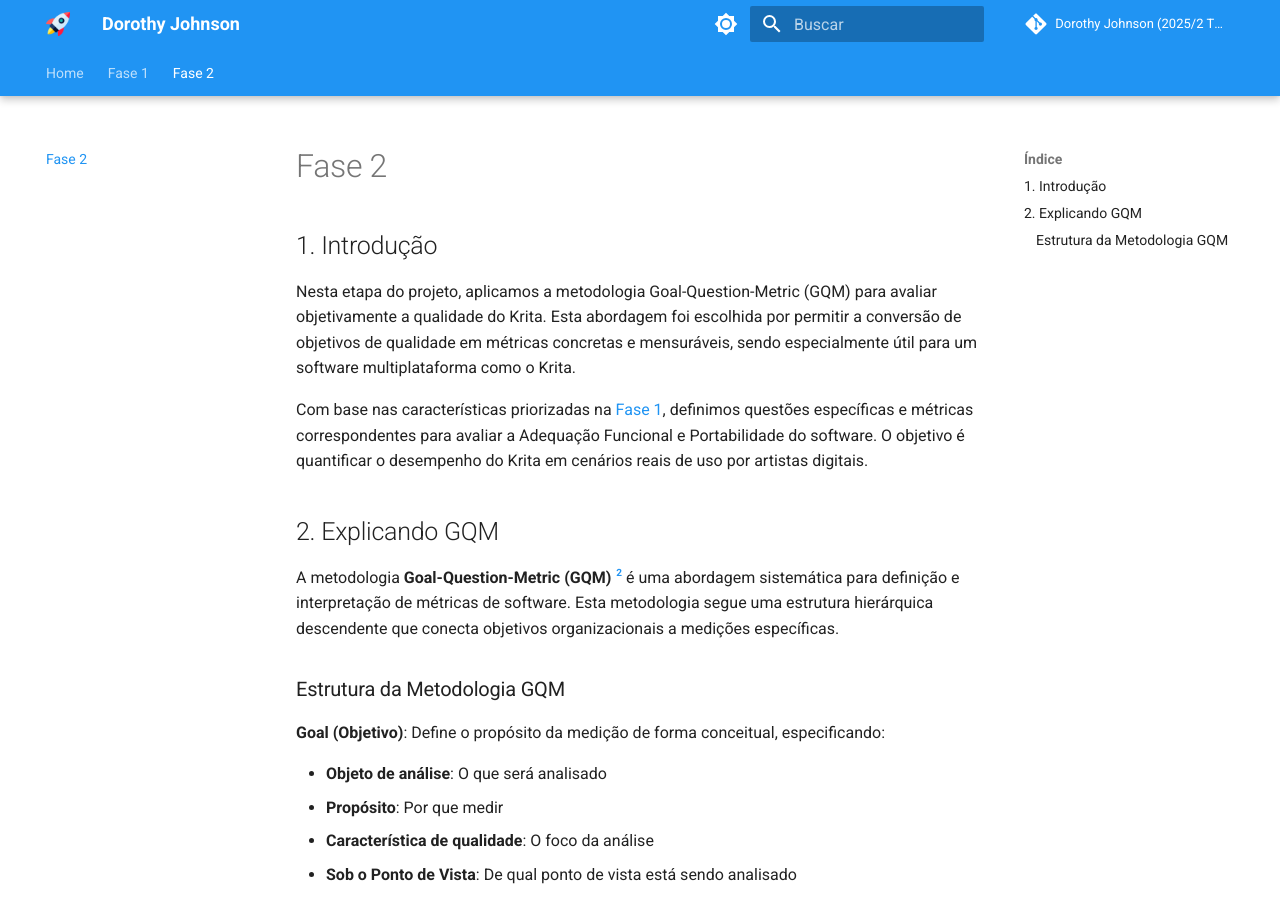
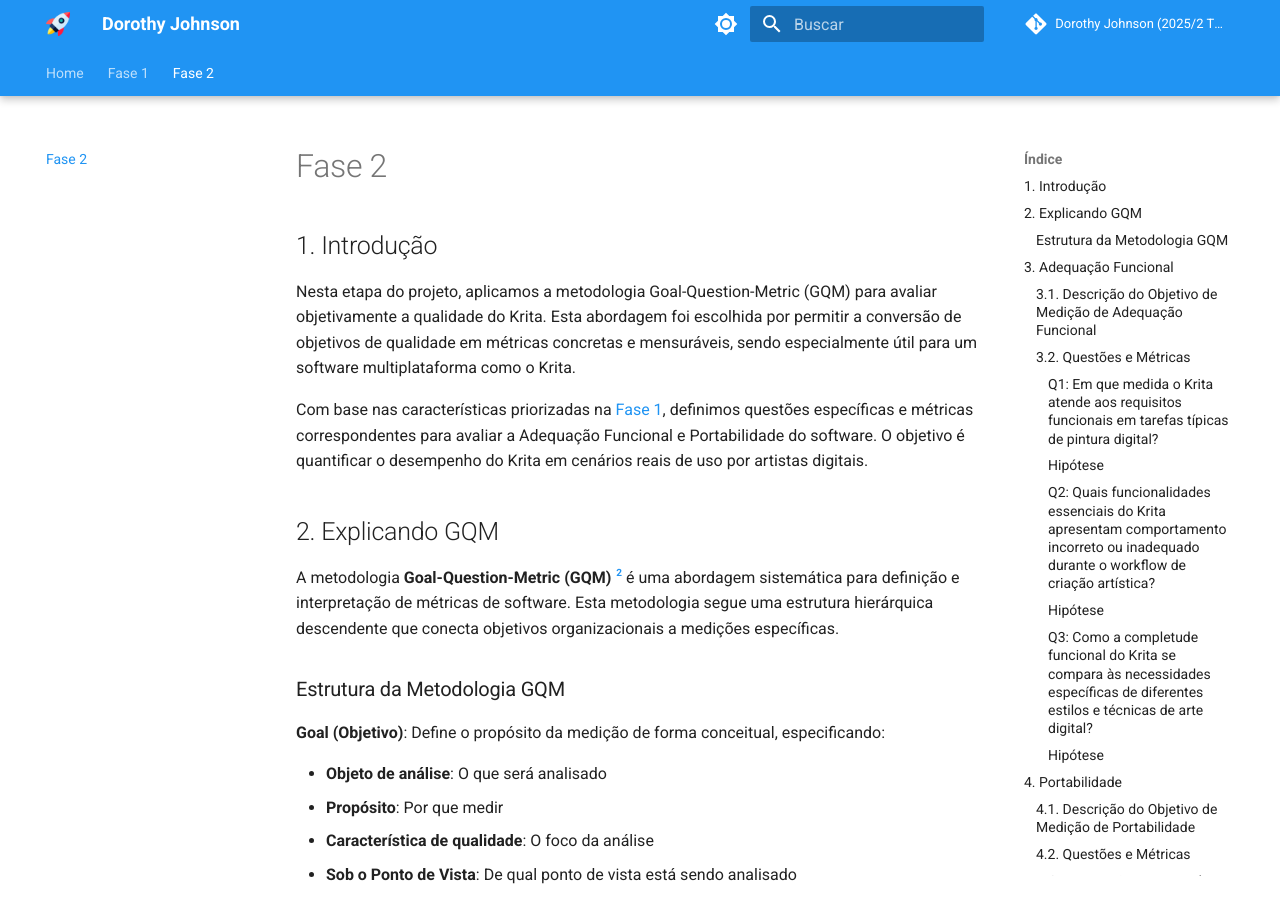
Before and after one commit to FCTE-Qualidade-de-Software-1/2025-2_T02_DOROTHY-JOHNSON, an MkDocs documentation site: the page built from docs/fase2/execucaoFase2.md, in a window 1280 px wide and 900 px high. Built offline with MkDocs 1.6.1 and Material for MkDocs 9.7.7, drawn with Linux system fonts in a browser that asks for light colours; comment, search, counter and statistics services are not loaded; some of the changed text lies outside the part shown.

Commit message:
fix: índices da página

```diff
--- a/docs/fase2/execucaoFase2.md
+++ b/docs/fase2/execucaoFase2.md
@@ -26,9 +26,9 @@
 
 <br>
 
-# 3. Adequação Funcional
+## 3. Adequação Funcional
 
-## 3.1. Descrição do Objetivo de Medição de Adequação Funcional
+### 3.1. Descrição do Objetivo de Medição de Adequação Funcional
 
 <font size="3"><p style="text-align: center">Tabela 1: Descrição do Objetivo de Medição de Adequação Funcional</p></font>
 
@@ -42,9 +42,9 @@
 
 <font size="3"><p style="text-align: center">Fonte: Adaptado de Basili e Weiss (1984). [^3] </p></font>
 
-## 3.2. Questões e Métricas
+### 3.2. Questões e Métricas
 
-### Q1: Em que medida o Krita atende aos requisitos funcionais em tarefas típicas de pintura digital?
+#### Q1: Em que medida o Krita atende aos requisitos funcionais em tarefas típicas de pintura digital?
 
 Para avaliar a completude funcional do Krita, utilizaremos a métrica de **Taxa de Completude Funcional (TCF)**, que mede o percentual de funcionalidades essenciais de pintura digital que estão implementadas e operacionais.
 
@@ -60,7 +60,7 @@
 **H1:** O Krita apresenta uma Taxa de Completude Funcional superior a 85% para tarefas essenciais de pintura digital (camadas, pincéis, exportação).
 
 
-### Q2: Quais funcionalidades essenciais do Krita apresentam comportamento incorreto ou inadequado durante o workflow de criação artística?
+#### Q2: Quais funcionalidades essenciais do Krita apresentam comportamento incorreto ou inadequado durante o workflow de criação artística?
 
 Para medir a correção funcional, utilizaremos a **Taxa de Correção Funcional (TCR)**, que avalia a proporção de funcionalidades que operam conforme especificado.
 
@@ -76,7 +76,7 @@
 **H2:** A Taxa de Correção Funcional do Krita é superior a 90% para funcionalidades core, demonstrando alta confiabilidade operacional.
 
 
-### Q3: Como a completude funcional do Krita se compara às necessidades específicas de diferentes estilos e técnicas de arte digital?
+#### Q3: Como a completude funcional do Krita se compara às necessidades específicas de diferentes estilos e técnicas de arte digital?
 
 Para avaliar a adequação funcional, utilizaremos o **Índice de Adequação às Tarefas (IAT)**, que mede o grau de alinhamento entre as funcionalidades oferecidas e as necessidades específicas dos workflows artísticos.
 
@@ -94,9 +94,9 @@
 
 <br>
 
-# 4. Portabilidade
+## 4. Portabilidade
 
-## 4.1. Descrição do Objetivo de Medição de Portabilidade
+### 4.1. Descrição do Objetivo de Medição de Portabilidade
 
 <font size="3"><p style="text-align: center">Tabela 2: Descrição do Objetivo de Medição de Portabilidade</p></font>
 
@@ -110,9 +110,9 @@
 
 <font size="3"><p style="text-align: center">Fonte: Adaptado de Basili e Weiss (1984). [^3]</p></font>
 
-## 4.2. Questões e Métricas
+### 4.2. Questões e Métricas
 
-### Q1: Em quais aspectos de portabilidade o Krita apresenta limitações para artistas digitais?
+#### Q1: Em quais aspectos de portabilidade o Krita apresenta limitações para artistas digitais?
 
 Para avaliar a adaptabilidade, utilizaremos a **Taxa de Adaptabilidade Multiplataforma (TAM)**, que mede a capacidade do software de funcionar consistentemente em diferentes sistemas operacionais.
 
@@ -128,7 +128,7 @@
 **H4:** A Taxa de Adaptabilidade Multiplataforma do Krita é superior a 85% entre Windows, Linux e macOS.
 
 
-### Q2: Qual é o grau de instalabilidade do Krita em diferentes sistemas operacionais e configurações de hardware?
+#### Q2: Qual é o grau de instalabilidade do Krita em diferentes sistemas operacionais e configurações de hardware?
 
 Para medir a instalabilidade, utilizaremos o **Tempo Médio de Instalação (TMI)** e a **Taxa de Sucesso de Instalação (TSI)**.
 
@@ -153,7 +153,7 @@
 **H6:** A Taxa de Sucesso de Instalação do Krita é superior a 95% em ambientes padrão.
 
 
-### Q3: Como o Krita mantém a consistência de projetos e configurações ao migrar entre diferentes plataformas?
+#### Q3: Como o Krita mantém a consistência de projetos e configurações ao migrar entre diferentes plataformas?
 
 Para avaliar a consistência de dados, utilizaremos o **Índice de Preservação de Dados (IPD)**, que mede a capacidade do software de manter integridade de arquivos e configurações entre diferentes sistemas operacionais.
 
```
